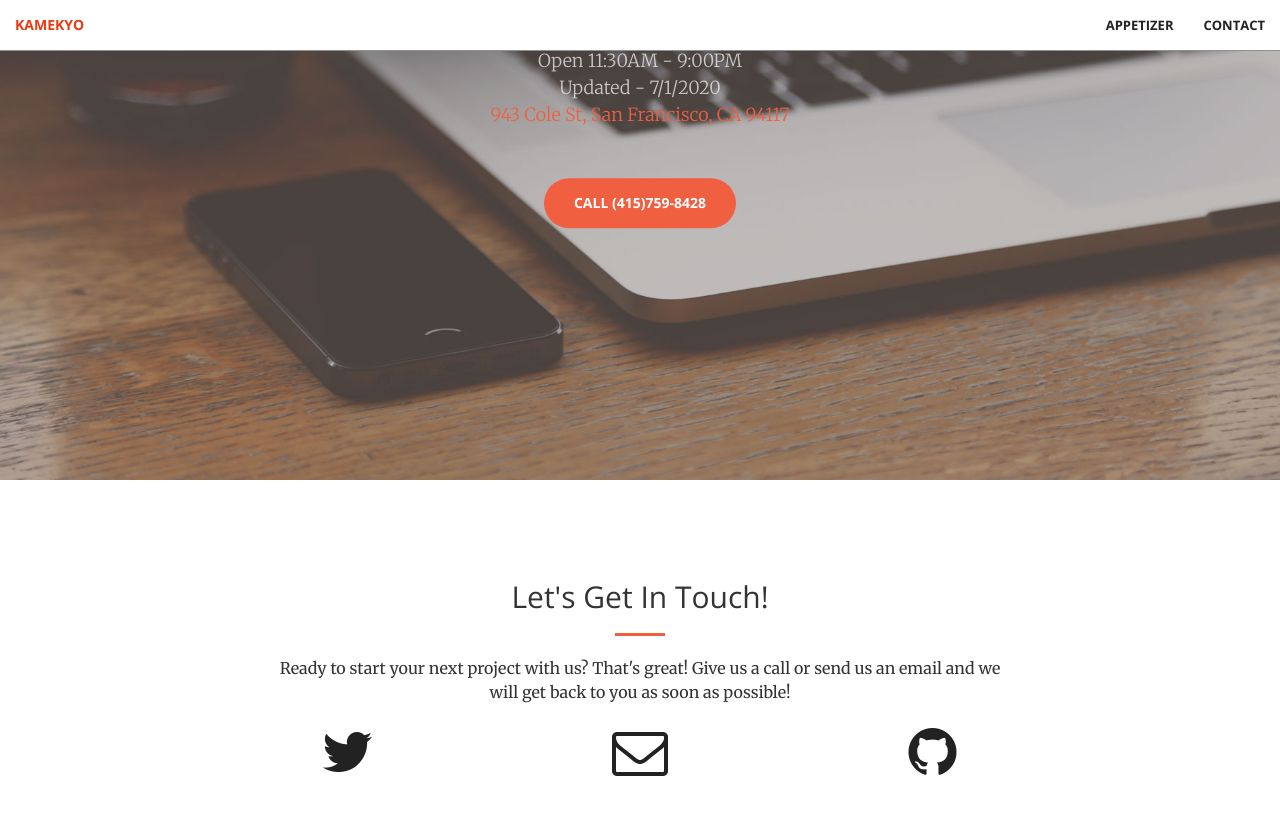
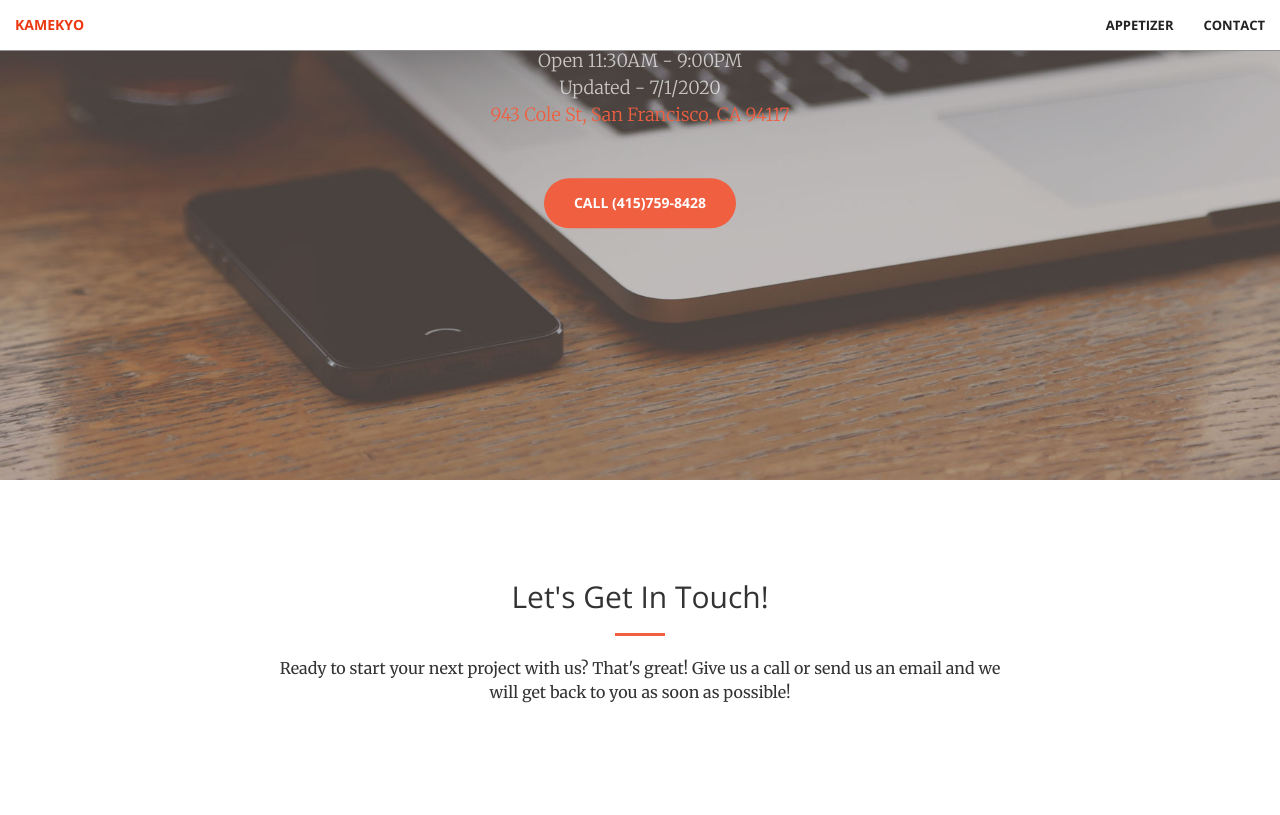
Before and after one commit to CyrusLiang/kamekyo, a Jekyll site: the page built from index.html, in a window 1280 px wide and 900 px high, scrolled down 420 px. Shown: the top 815 px of the window. Built offline with Jekyll 4.4.1, drawn with Linux system fonts in a browser that asks for light colours.

Commit message:
Update contact.html

```diff
--- a/_includes/contact.html
+++ b/_includes/contact.html
@@ -6,7 +6,7 @@
                 <hr class="primary">
                 <p>Ready to start your next project with us? That's great! Give us a call or send us an email and we will get back to you as soon as possible!</p>
             </div>
-        <div class="col-lg-2 col-lg-offset-2 text-center">
+            <!-- <div class="col-lg-2 col-lg-offset-2 text-center">
                 <a href="https://twitter.com/{{ site.twitter_username }}">
                     <i class="fa fa-twitter fa-3x wow bounceIn" data-wow-delay=".1s"></i>
                     <p>{{ site.twitter_username }}</p>
@@ -23,7 +23,7 @@
               <i class="fa fa-github fa-3x wow bounceIn" data-wow-delay=".1s"></i>
                   <p>{{ site.github_username }}</p>
               </a>
+          </div> -->
        </div>
-
     </div>
 </section>
```
Lines whose indentation alone changed are shown as unchanged.
